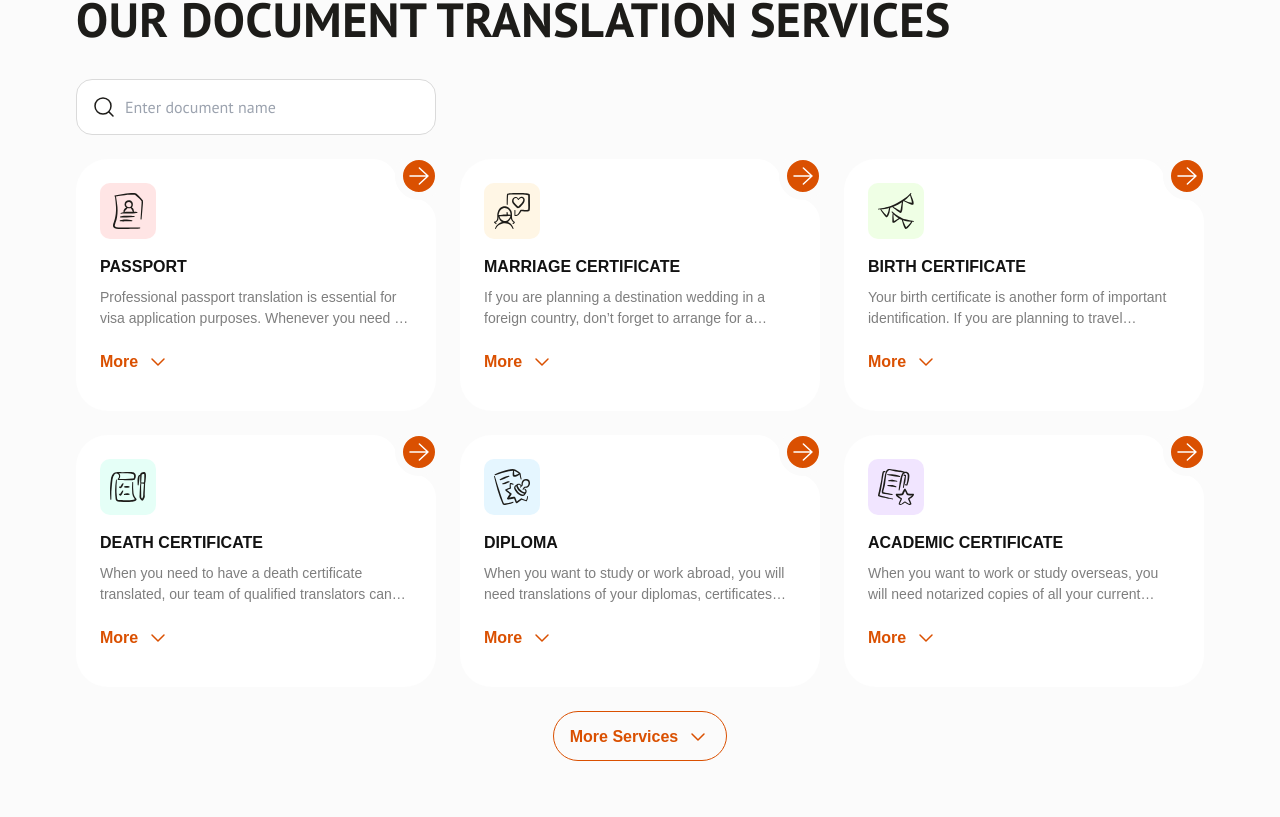
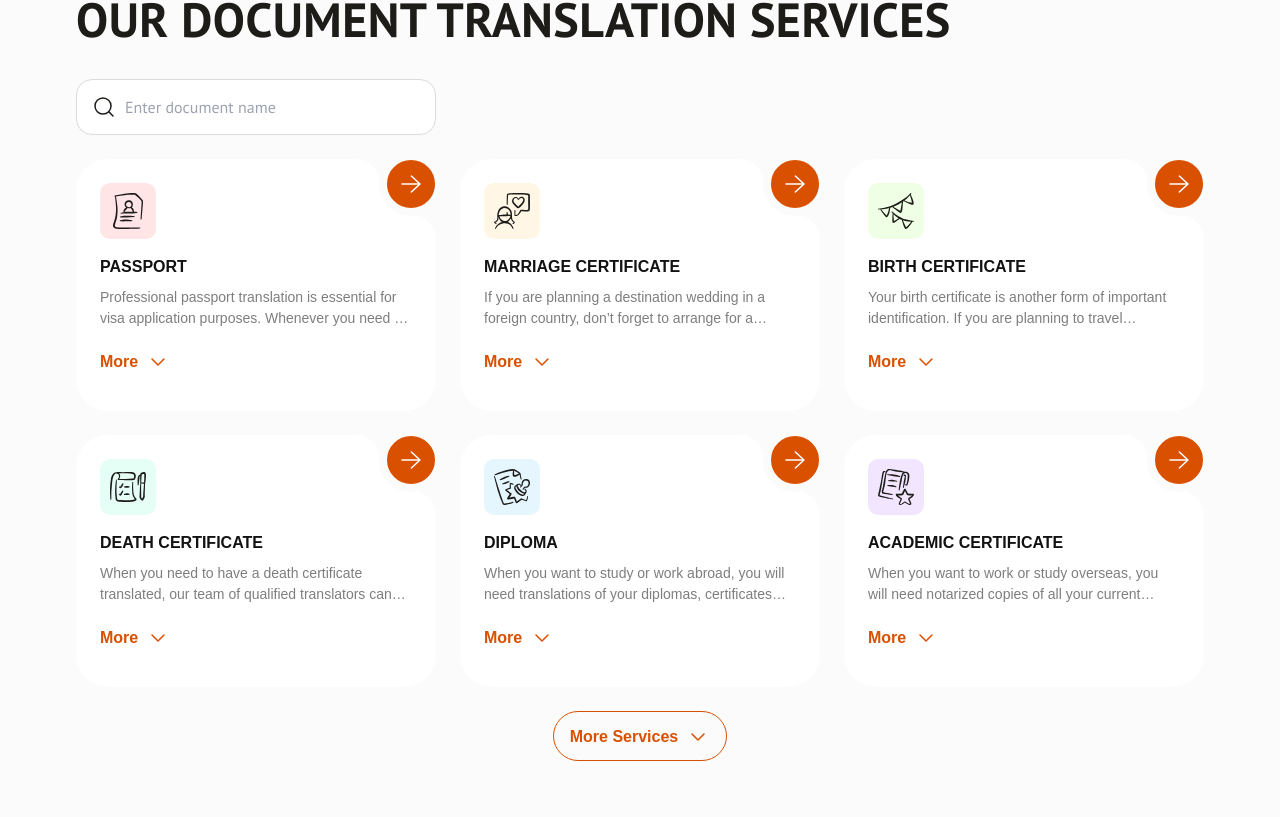
Before and after one commit to TOPDeveloperPB/kingsoftranslation, a Next.js app: page / in a window 1280 px wide. Shown: the part 1083-1900 px from the top of the page. Built offline with nearby package versions, Linux system fonts and the light colour scheme; a web font is replaced by a local one.

Commit message:
fix icon size

```diff
--- a/components/pages/Home/OurDocumentTranslationServices.tsx
+++ b/components/pages/Home/OurDocumentTranslationServices.tsx
@@ -90,7 +90,7 @@ export function OurDocumentTranslationServices() {
                     <Link
                       href={href}
                       className={cn(
-                        "border-[8px] border-fbfbfb bg-da5001 group-hover:bg-1d1c19 transition-colors w-12 aspect-square rounded-full grid items-center justify-center absolute z-[2] top-[-7px] right-[-7px]",
+                        "border-[8px] border-fbfbfb bg-da5001 group-hover:bg-1d1c19 transition-colors w-12 aspect-square rounded-full grid items-center justify-center absolute z-[2] top-[-7px] right-[-7px] box-content",
                         isActive && "bg-1d1c19"
                       )}
                     >
@@ -116,14 +116,14 @@ export function OurDocumentTranslationServices() {
                     {/* top edge */}
                     <div
                       className={cn(
-                        "group-hover:after:bg-f6f6f6 after:transition-colors absolute top-0 right-0 bg-fbfbfb w-[calc(38.8px+24px)] h-[24px] z-1 after:absolute after:block after:top-0 after:left-0 after:h-[24px] after:w-[24px] after:bg-ffffff after:rounded-[0px_24px_0px_0px]",
+                        "group-hover:after:bg-f6f6f6 after:transition-colors absolute top-0 right-0 bg-fbfbfb w-[calc(56px+24px)] h-[24px] z-1 after:absolute after:block after:top-0 after:left-0 after:h-[24px] after:w-[24px] after:bg-ffffff after:rounded-[0px_24px_0px_0px]",
                         isActive && "after:bg-f6f6f6"
                       )}
                     />
                     {/* right edge */}
                     <div
                       className={cn(
-                        "group-hover:after:bg-f6f6f6 after:transition-colors absolute top-0 right-0 bg-fbfbfb w-[24px] h-[calc(38.8px+24px)] z-1 after:absolute after:block after:bottom-0 after:left-0 after:h-[24px] after:w-[24px] after:bg-ffffff after:rounded-[0px_24px_0px_0px]",
+                        "group-hover:after:bg-f6f6f6 after:transition-colors absolute top-0 right-0 bg-fbfbfb w-[24px] h-[calc(56px+24px)] z-1 after:absolute after:block after:bottom-0 after:left-0 after:h-[24px] after:w-[24px] after:bg-ffffff after:rounded-[0px_24px_0px_0px]",
                         isActive && "after:bg-f6f6f6"
                       )}
                     />
```
